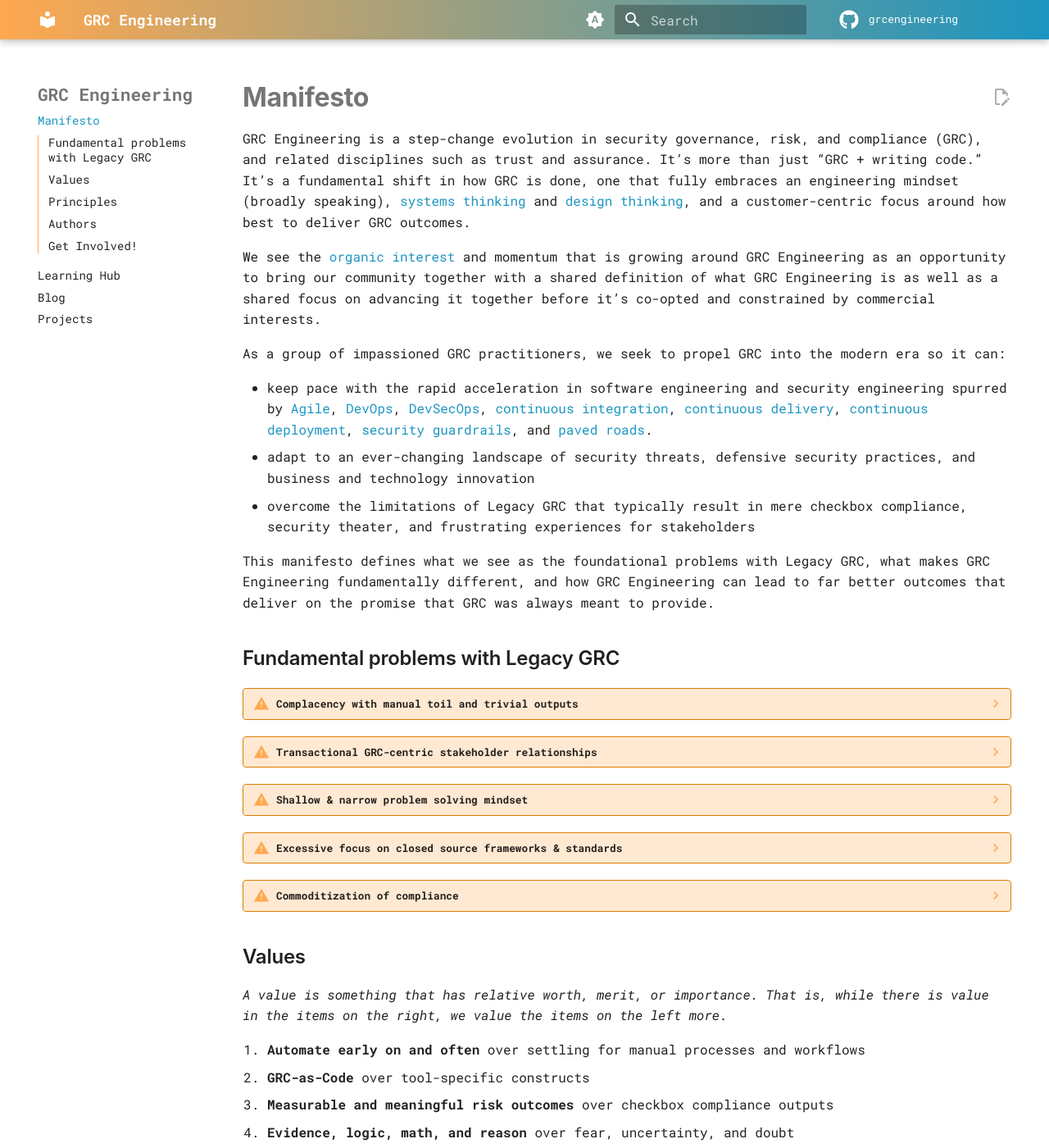
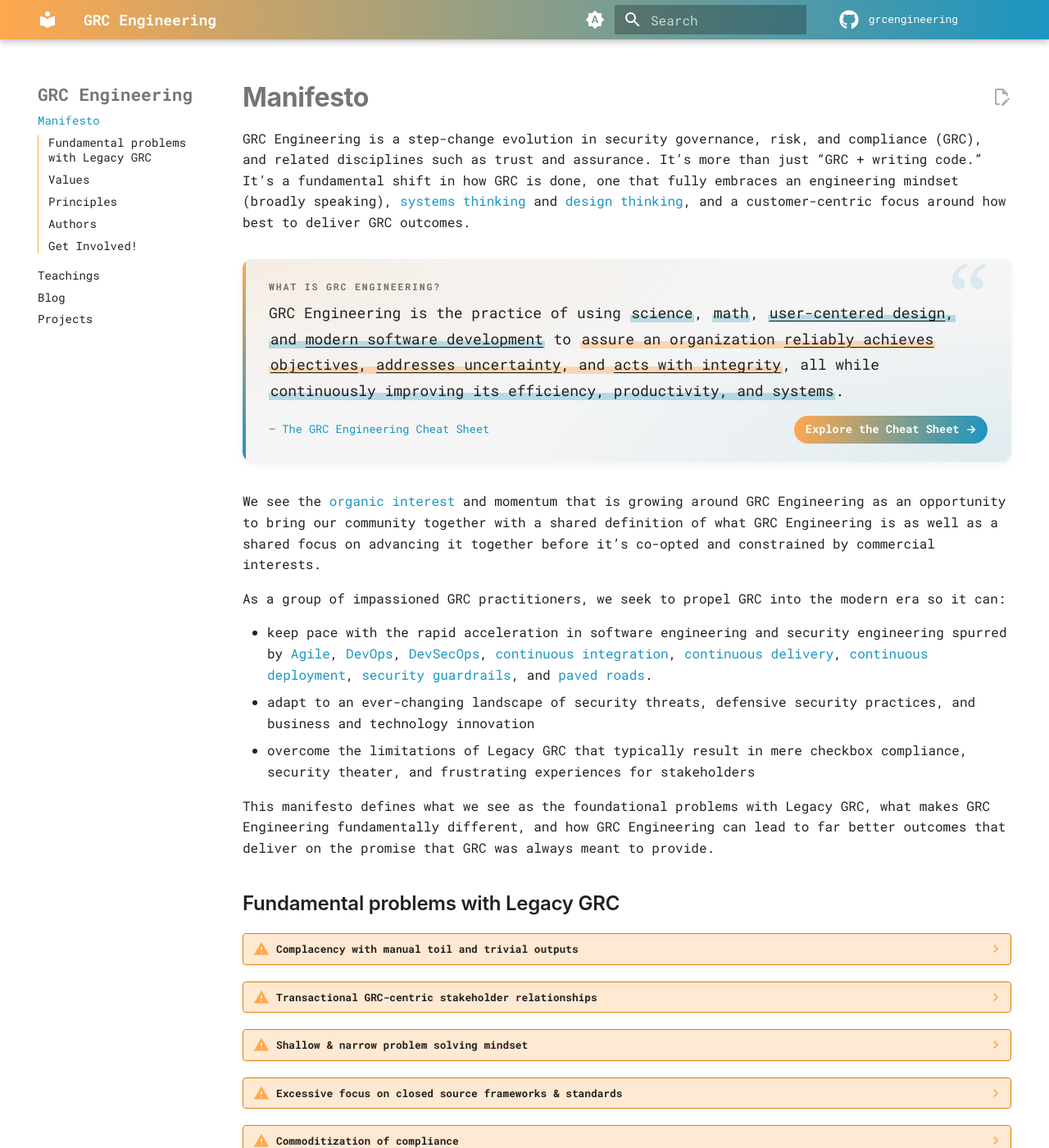
Before and after one commit to grcengineering/grcengineering.github.io, an MkDocs documentation site: the page built from docs/index.md, in a window 1280 px wide and 1400 px high. Shown: the whole window at 82% size. Built offline with MkDocs 1.6.1 and Material for MkDocs 9.7.7, drawn with Linux system fonts in a browser that asks for light colours; some web fonts are replaced; plug-ins that fetch from the network failed and are left out; comment, search, counter and statistics services are not loaded.

Commit message:
Home page: quote the Cheat Sheet's definition of GRC Engineering; nav points Teachings at the Cheat Sheet (#43)
- Adds a styled definition block between the manifesto's first and second
  paragraphs, quoting the GRC Engineering definition from
  cheatsheet.grc.engineering with its blue/orange highlights, links to the
  Cheat Sheet's Governance/Risk/Compliance terms, a source line pointing at
  #grc-engineering, and an "Explore the Cheat Sheet" button. Light and dark
  schemes both styled.
- Replaces the "Learning Hub" nav entry with "Teachings", linking to
  cheatsheet.grc.engineering/#teachings. learning-hub.md is left in place
  (no longer in the nav) so existing links to /learning-hub/ keep working.


Claude-Session: https://claude.ai/code/session_0119cVhm2sz5U7Dv5adTWRFf

Co-authored-by: Claude Opus 5.5 <noreply@anthropic.com>

```diff
--- a/docs/index.md
+++ b/docs/index.md
@@ -1,6 +1,17 @@
 # Manifesto
 
 GRC Engineering is a step-change evolution in security governance, risk, and compliance (GRC), and related disciplines such as trust and assurance. It’s more than just “GRC + writing code.”  It’s a fundamental shift in how GRC is done, one that fully embraces an engineering mindset (broadly speaking), [systems thinking](https://en.m.wikipedia.org/wiki/Systems_thinking) and [design thinking](https://en.m.wikipedia.org/wiki/Design_thinking), and a customer-centric focus around how best to deliver GRC outcomes.
+
+<figure class="grce-definition" markdown="0">
+  <p class="grce-definition__eyebrow">What is GRC Engineering?</p>
+  <blockquote cite="https://cheatsheet.grc.engineering/#grc-engineering">
+    <p>GRC Engineering is the practice of using <span class="grce-hl grce-hl--blue">science</span>, <span class="grce-hl grce-hl--blue">math</span>, <span class="grce-hl grce-hl--blue"><a href="https://en.wikipedia.org/wiki/User-centered_design">user-centered design</a>, and <a href="https://en.wikipedia.org/wiki/Software_development">modern software development</a></span> to <span class="grce-hl grce-hl--orange">assure an organization <a href="https://cheatsheet.grc.engineering/#term-governance">reliably achieves objectives</a>, <a href="https://cheatsheet.grc.engineering/#term-risk">addresses uncertainty</a>, and <a href="https://cheatsheet.grc.engineering/#term-compliance">acts with integrity</a></span>, all while <span class="grce-hl grce-hl--blue">continuously improving its efficiency, productivity, and systems</span>.</p>
+  </blockquote>
+  <figcaption>
+    <span class="grce-definition__source">&mdash; <a href="https://cheatsheet.grc.engineering/#grc-engineering">The GRC Engineering Cheat Sheet</a></span>
+    <a class="grce-definition__cta" href="https://cheatsheet.grc.engineering">Explore the Cheat Sheet &rarr;</a>
+  </figcaption>
+</figure>
 
 We see the [organic interest](https://www.reddit.com/r/cybersecurity/comments/18efir2/grc_engineering/) and momentum that is growing around GRC Engineering as an opportunity to bring our community together with a shared definition of what GRC Engineering is as well as a shared focus on advancing it together before it’s co-opted and constrained by commercial interests.
 
--- a/docs/stylesheets/extra.css
+++ b/docs/stylesheets/extra.css
@@ -113,3 +113,119 @@ td:nth-child(2) {
   color: var(--md-admonition-fg-color);
   transition: box-shadow 500ms;
 }
+/* ── Cheat Sheet definition quote (home page, between intro paragraphs) ── */
+.md-typeset .grce-definition {
+  position: relative;
+  margin: 2em 0 2.2em;
+  padding: 1.6em 1.8em 1.4em 2em;
+  border-radius: 12px;
+  background:
+    radial-gradient(120% 140% at 0% 0%, rgba(255, 168, 79, 0.10) 0%, transparent 55%),
+    radial-gradient(120% 140% at 100% 100%, rgba(27, 149, 193, 0.10) 0%, transparent 55%),
+    var(--md-code-bg-color);
+  box-shadow: var(--md-shadow-z1);
+  overflow: hidden;
+  text-align: left;
+}
+.md-typeset .grce-definition::before {
+  content: "";
+  position: absolute;
+  inset: 0 auto 0 0;
+  width: 4px;
+  background: linear-gradient(180deg, #ffa84fff 0%, #1b95c1ff 100%);
+}
+.md-typeset .grce-definition::after {
+  content: "\201C";
+  position: absolute;
+  top: -0.12em;
+  right: 0.25em;
+  font-family: Georgia, "Times New Roman", serif;
+  font-size: 7em;
+  line-height: 1;
+  color: #1b95c1ff;
+  opacity: 0.12;
+  pointer-events: none;
+}
+.md-typeset .grce-definition__eyebrow {
+  margin: 0 0 0.6em;
+  font-size: 0.72em;
+  font-weight: 700;
+  letter-spacing: 0.16em;
+  text-transform: uppercase;
+  color: var(--md-default-fg-color--light);
+}
+.md-typeset .grce-definition blockquote {
+  margin: 0;
+  padding: 0;
+  border: 0;
+  color: var(--md-typeset-color);
+}
+.md-typeset .grce-definition blockquote p {
+  margin: 0;
+  font-size: 1.12em;
+  line-height: 1.75;
+}
+.md-typeset .grce-hl {
+  padding: 0 0.1em;
+  -webkit-box-decoration-break: clone;
+  box-decoration-break: clone;
+}
+.md-typeset .grce-hl--blue {
+  background: linear-gradient(transparent 62%, rgba(27, 149, 193, 0.28) 62%);
+}
+.md-typeset .grce-hl--orange {
+  background: linear-gradient(transparent 62%, rgba(255, 168, 79, 0.40) 62%);
+}
+.md-typeset .grce-definition blockquote a {
+  color: inherit;
+  text-decoration: underline;
+  text-decoration-color: currentColor;
+  text-decoration-thickness: 1px;
+  text-underline-offset: 3px;
+}
+.md-typeset .grce-definition blockquote a:hover {
+  color: var(--md-typeset-a-color);
+}
+.md-typeset .grce-definition figcaption {
+  display: flex;
+  flex-wrap: wrap;
+  align-items: center;
+  justify-content: space-between;
+  gap: 0.6em 1.2em;
+  max-width: none;
+  margin: 1.1em 0 0;
+  font-size: 0.85em;
+  font-style: normal;
+  color: var(--md-default-fg-color--light);
+}
+.md-typeset .grce-definition__cta {
+  display: inline-block;
+  padding: 0.45em 1em;
+  border-radius: 999px;
+  font-weight: 700;
+  color: #ffffff !important;
+  background: linear-gradient(100deg, #ffa84fff 0%, #1b95c1ff 100%);
+  text-decoration: none;
+  transition: filter 200ms, transform 200ms !important;
+}
+.md-typeset .grce-definition__cta:hover {
+  filter: brightness(1.08);
+  transform: translateY(-1px);
+}
+[data-md-color-scheme="grcengineering-dark"] .md-typeset .grce-definition {
+  background:
+    radial-gradient(120% 140% at 0% 0%, rgba(255, 168, 79, 0.12) 0%, transparent 55%),
+    radial-gradient(120% 140% at 100% 100%, rgba(27, 149, 193, 0.14) 0%, transparent 55%),
+    #0c1117;
+  box-shadow: 0 0 0 1px #ffffff1f;
+}
+[data-md-color-scheme="grcengineering-dark"] .md-typeset .grce-hl--blue {
+  background: linear-gradient(transparent 62%, rgba(27, 149, 193, 0.45) 62%);
+}
+[data-md-color-scheme="grcengineering-dark"] .md-typeset .grce-hl--orange {
+  background: linear-gradient(transparent 62%, rgba(255, 168, 79, 0.38) 62%);
+}
+@media screen and (max-width: 44.9375em) {
+  .md-typeset .grce-definition { padding: 1.3em 1.2em 1.2em 1.4em; }
+  .md-typeset .grce-definition blockquote p { font-size: 1.02em; }
+}
--- a/mkdocs.yml
+++ b/mkdocs.yml
@@ -5,7 +5,7 @@ repo_name: grcengineering
 edit_uri: edit/main/docs/index.md
 nav:
   - index.md
-  - Learning Hub: learning-hub.md
+  - Teachings: "https://cheatsheet.grc.engineering/#teachings"
   - Blog: "https://blog.grc.engineering"
   - Projects: projects.md
 extra_css:
```
